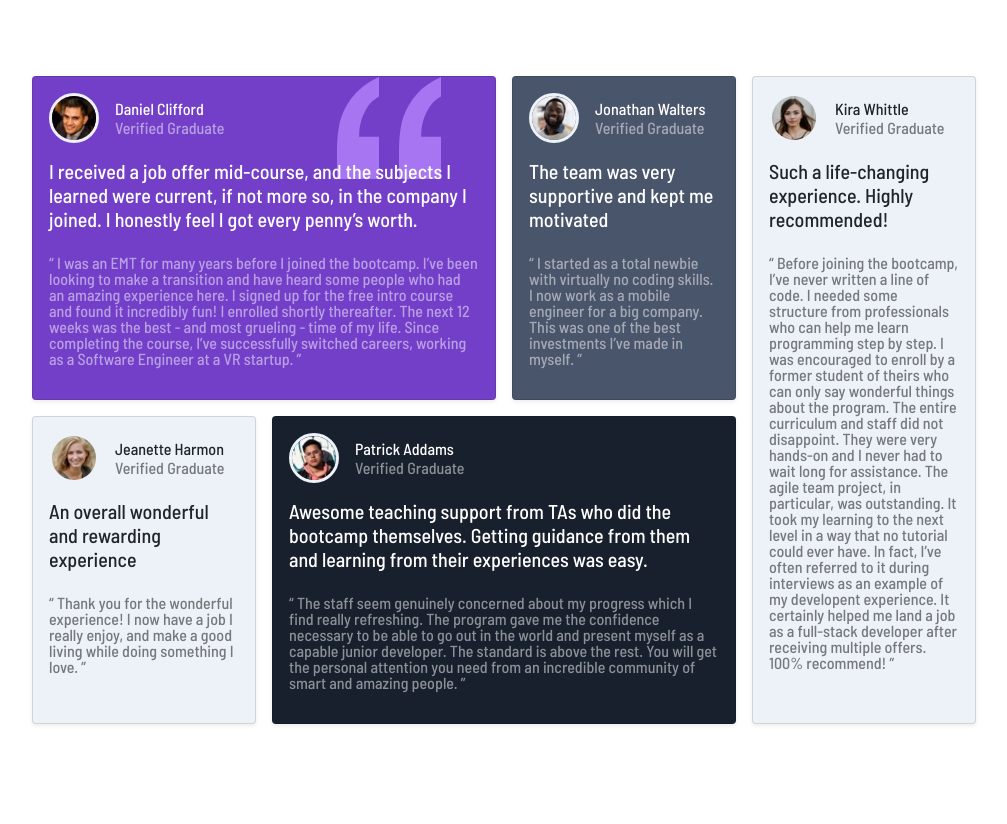
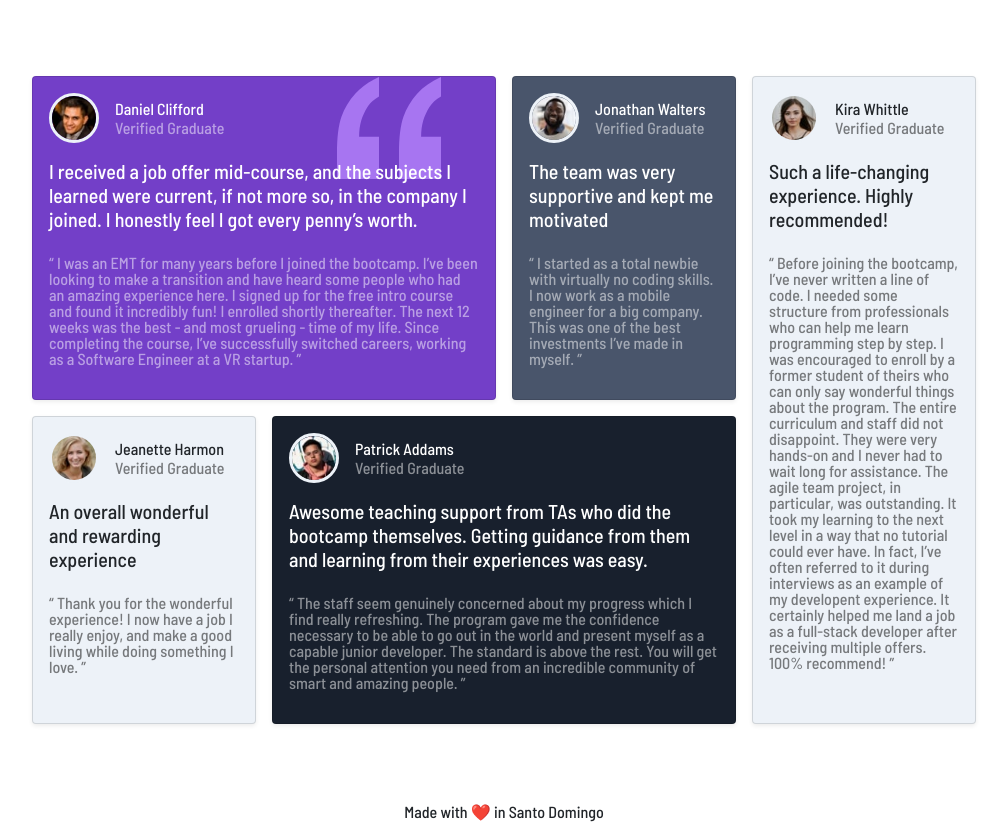
Before and after one commit to joajimenez/testimonials_grid, a website: page index.html in a window 1280 px wide. Shown: the whole page, without its empty margins (136-1143 px from the left). Before the commit the page ends 800 px from the top, so only its background shows below. Drawn offline with Linux system fonts and the light colour scheme.

Commit message:
added footer

```diff
--- a/index.html
+++ b/index.html
@@ -197,4 +197,5 @@
       </div>
     </main>
   </body>
+  <footer class="d-flex justify-content-center">Made with ❤️ in Santo Domingo</footer>
 </html>
```
